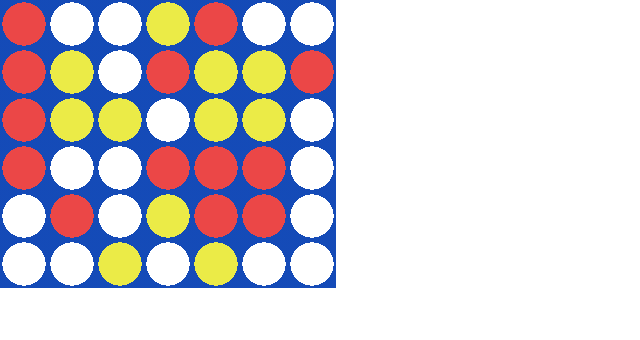
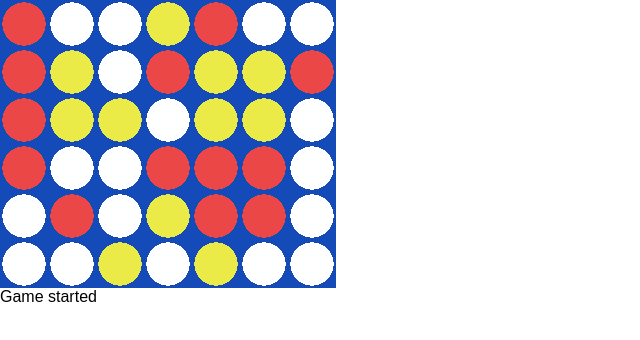
Before and after one commit to j-/connect-four, a React (Create React App) app: page / in a window 1280 px wide. Shown: the top 340 px of the page, without its empty margins (0-640 px from the left). Built offline with nearby package versions, Linux system fonts and the light colour scheme.

Commit message:
Add game started state component

```diff
--- a/src/components/App.tsx
+++ b/src/components/App.tsx
@@ -1,9 +1,11 @@
 import * as React from 'react';
 import Board from './Board';
+import GameStartedState from '../containers/GameStartedState';
 
 const App = () => (
 	<div className="App">
 		<Board rows={6} columns={7} />
+		<GameStartedState />
 	</div>
 );
 
--- /dev/null
+++ b/src/components/GameStartedState.tsx
@@ -0,0 +1,13 @@
+import * as React from 'react';
+
+export interface Props {
+	started: boolean;
+}
+
+const GameStartedState = (props: Props) => (
+	<div className="GameStartedState">
+		{props.started ? 'Game started' : 'Waiting...'}
+	</div>
+);
+
+export default GameStartedState;
--- /dev/null
+++ b/src/containers/GameStartedState.ts
@@ -0,0 +1,11 @@
+import { connect } from 'react-redux';
+import GameStartedState, { Props } from '../components/GameStartedState';
+import { ReducerState, isGameStarted } from '../store';
+
+const mapStateToProps = (state: ReducerState): Props => ({
+	started: isGameStarted(state),
+});
+
+export default connect(
+	mapStateToProps,
+)(GameStartedState);
```
